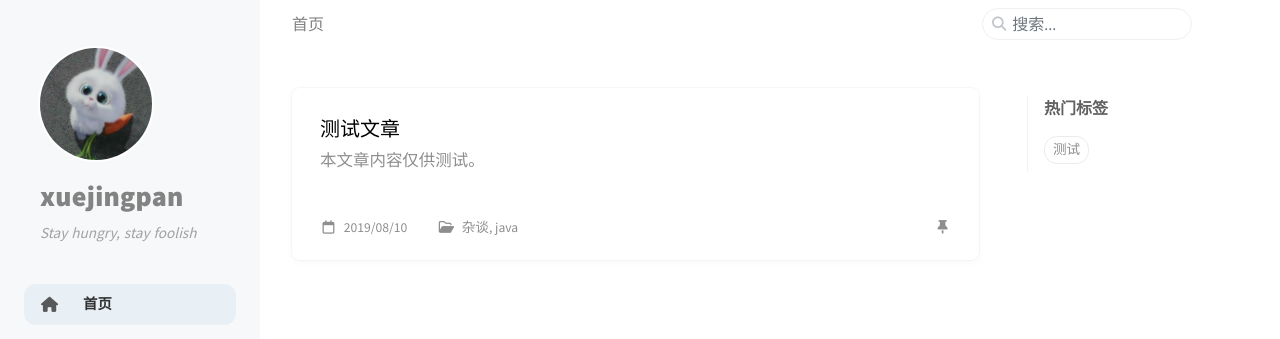
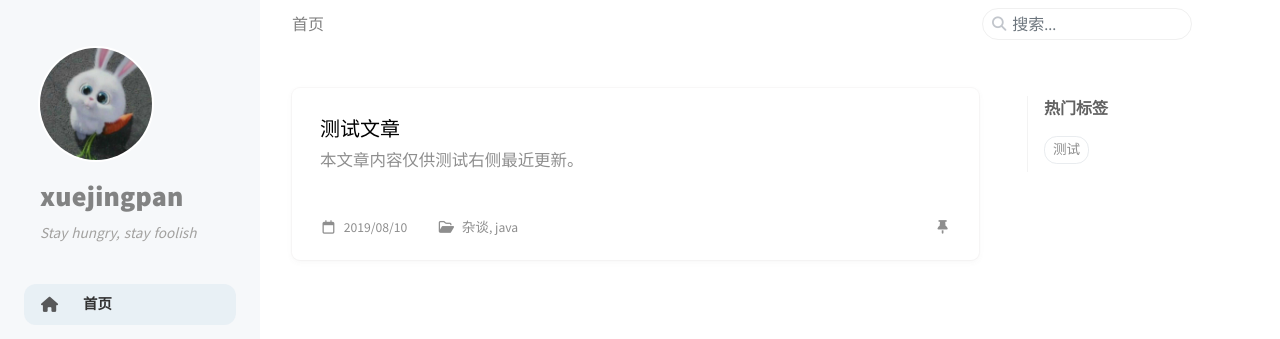
Before and after one commit to xuejingpan/xuejingpan.github.io, a Jekyll site: the page built from index.html, in a window 1280 px wide. Shown: the top 339 px of the page. Built offline with Jekyll 4.4.1, drawn with Linux system fonts in a browser that asks for light colours; cached includes are drawn as plain includes; comment, search, counter and statistics services are not loaded.

Commit message:
修改测试文章

```diff
--- a/_posts/2023-07-29-test-text.md
+++ b/_posts/2023-07-29-test-text.md
@@ -6,4 +6,4 @@ categories: [杂谈, java]
 tags: [测试]
 pin: true
 ---
-本文章内容仅供测试。
+本文章内容仅供测试右侧最近更新。
```
